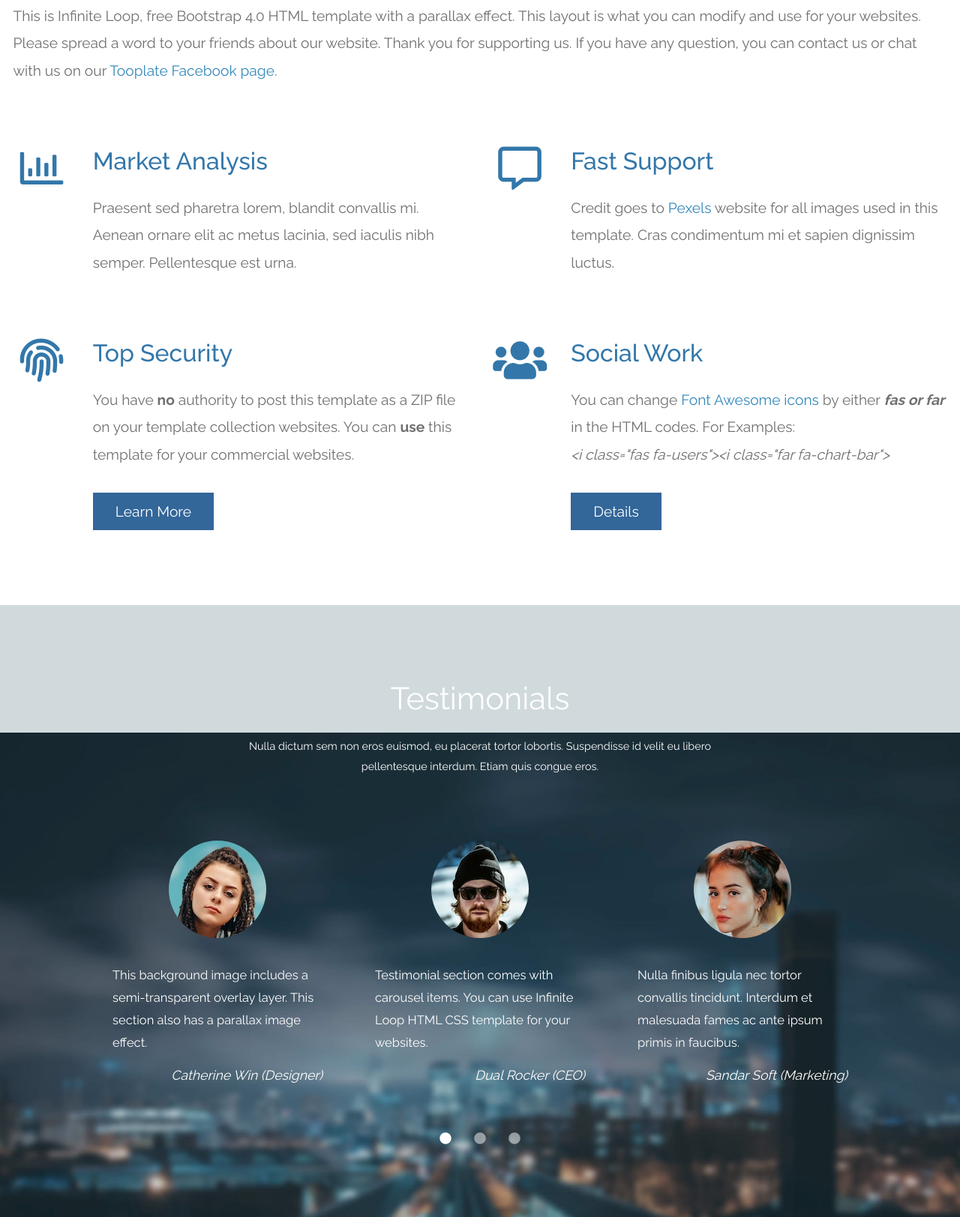
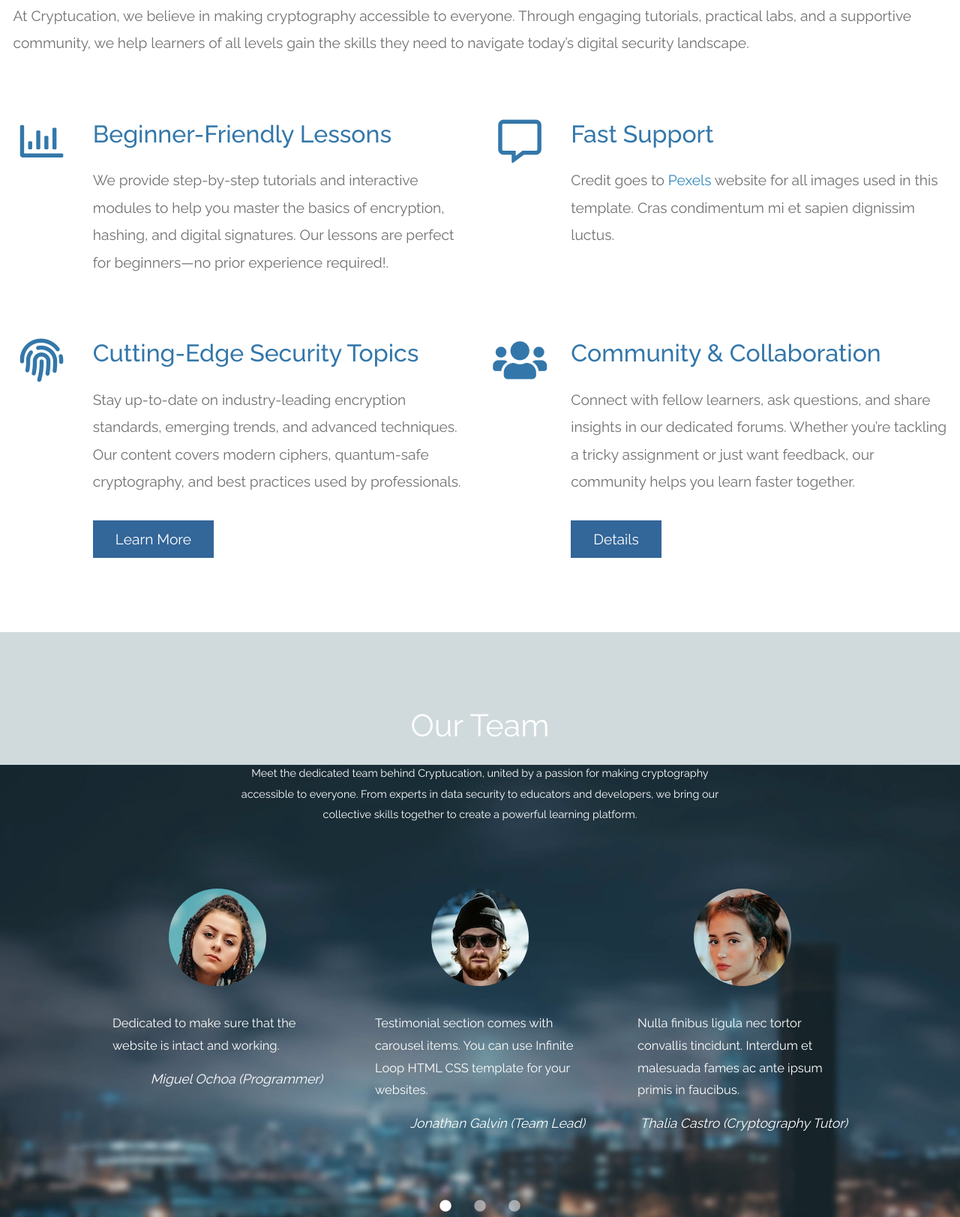
Before and after one commit to YonaYester/WebsiteEducationCYB, a plain HTML site: page index.html in a window 1280 px wide. Shown: the part 971-2594 px from the top of the page at 75% size. Drawn offline with Linux system fonts and the light colour scheme; files that its build step writes are made by us from their sources; files whose address does not match are found by name.

Commit message:
added text

```diff
--- a/index.html
+++ b/index.html
@@ -4,13 +4,16 @@
     <meta charset="UTF-8" />
     <meta name="viewport" content="width=device-width, initial-scale=1.0" />
     <meta http-equiv="X-UA-Compatible" content="ie=edge" />
-    <title>Infinite Loop - Bootstrap 4.0 HTML Template</title>
+    <title>Cryptucation - Learning Platform for anyone</title>
     <link rel="stylesheet" href="fontawesome-5.5/css/all.min.css" />
     <link rel="stylesheet" href="slick/slick.css">
     <link rel="stylesheet" href="slick/slick-theme.css">
     <link rel="stylesheet" href="magnific-popup/magnific-popup.css">
     <link rel="stylesheet" href="css/bootstrap.min.css" />
     <link rel="stylesheet" href="css/tooplate-infinite-loop.css" />
+    <link rel="stylesheet" href="colorlib-login-customizer/css/style.css">
+<script src="colorlib-login-customizer/js/script.js"></script>
+
 <!--
 Tooplate 2117 Infinite Loop
 https://www.tooplate.com/view/2117-infinite-loop
@@ -24,7 +27,7 @@ https://www.tooplate.com/view/2117-infinite-loop
       <nav class="navbar navbar-expand-md tm-navbar" id="tmNav">
         <div class="container">
           <div class="tm-next">
-              <a href="#infinite" class="navbar-brand">Infinite Loop</a>
+              <a href="#infinite" class="navbar-brand">Cryptucation</a>
           </div>
 
           <button class="navbar-toggler" type="button" data-toggle="collapse" data-target="#navbarSupportedContent" aria-controls="navbarSupportedContent" aria-expanded="false" aria-label="Toggle navigation">
@@ -39,13 +42,13 @@ https://www.tooplate.com/view/2117-infinite-loop
                   <a class="nav-link tm-nav-link" href="#whatwedo">What We Do</a>
               </li>
               <li class="nav-item">
-                <a class="nav-link tm-nav-link" href="#testimonials">Testimonials</a>
+                <a class="nav-link tm-nav-link" href="#testimonials">Our Team</a>
               </li>
               <li class="nav-item">
-                  <a class="nav-link tm-nav-link" href="#gallery">Gallery</a>
+                  <a class="nav-link tm-nav-link" href="#gallery">Courses</a>
               </li>
               <li class="nav-item">
-                  <a class="nav-link tm-nav-link" href="#contact">Contact</a>
+                  <a class="nav-link tm-nav-link" href="#contact">Contact Tutors</a>
               </li>
             </ul>
           </div>
@@ -54,10 +57,10 @@ https://www.tooplate.com/view/2117-infinite-loop
 
       <div class="text-center tm-hero-text-container">
         <div class="tm-hero-text-container-inner">
-            <h2 class="tm-hero-title">Infinite Loop</h2>
+            <h2 class="tm-hero-title">Cryptucation</h2>
             <p class="tm-hero-subtitle">
-              Bootstrap 4.0 Parallax Theme
-              <br>Free HTML Template by TOOPLATE
+              Learning platform for Students & Professionals
+              <br>Free for anyone!
             </p>
         </div>
       </div>
@@ -78,7 +81,7 @@ https://www.tooplate.com/view/2117-infinite-loop
                     <div class="tm-intro-text-container">
                         <h2 class="tm-text-primary mb-4 tm-section-title">What We Do</h2>
                         <p class="mb-4 tm-intro-text">
-                          This is Infinite Loop, free Bootstrap 4.0 HTML template with a parallax effect. This layout is what you can modify and use for your websites. Please spread a word to your friends about our website. Thank you for supporting us. If you have any question, you can contact us or chat with us on our <a href="https://fb.com/tooplate">Tooplate Facebook page</a>.</p>
+                          At Cryptucation, we believe in making cryptography accessible to everyone. Through engaging tutorials, practical labs, and a supportive community, we help learners of all levels gain the skills they need to navigate today’s digital security landscape.</a></p>
                     </div>
                 </div>
 
@@ -90,9 +93,9 @@ https://www.tooplate.com/view/2117-infinite-loop
                 </div>
                 <div class="col-lg-5">
                     <div class="tm-intro-text-container">
-                        <h2 class="tm-text-primary mb-4">Market Analysis</h2>
+                        <h2 class="tm-text-primary mb-4">Beginner-Friendly Lessons</h2>
                         <p class="mb-4 tm-intro-text">
-                          Praesent sed pharetra lorem, blandit convallis mi. Aenean ornare elit ac metus lacinia, sed iaculis nibh semper. Pellentesque est urna.</p>
+                          We provide step-by-step tutorials and interactive modules to help you master the basics of encryption, hashing, and digital signatures. Our lessons are perfect for beginners—no prior experience required!.</p>
                     </div>
                 </div>
 
@@ -115,9 +118,9 @@ https://www.tooplate.com/view/2117-infinite-loop
                 </div>
                 <div class="col-lg-5">
                     <div class="tm-intro-text-container">
-                        <h2 class="tm-text-primary mb-4">Top Security</h2>
+                        <h2 class="tm-text-primary mb-4">Cutting-Edge Security Topics</h2>
                         <p class="mb-4 tm-intro-text">
-                      You have <strong>no</strong> authority to post this template as a ZIP file on your template collection websites. You can <strong>use</strong> this template for your commercial websites.</p>
+                          Stay up-to-date on industry-leading encryption standards, emerging trends, and advanced techniques. Our content covers modern ciphers, quantum-safe cryptography, and best practices used by professionals.</p>
 
                           <div class="tm-continue">
                             <a href="#testimonials" class="tm-intro-text tm-btn-primary">Learn More</a>
@@ -130,10 +133,9 @@ https://www.tooplate.com/view/2117-infinite-loop
                 </div>
                 <div class="col-lg-5">
                     <div class="tm-intro-text-container">
-                      <h2 class="tm-text-primary mb-4">Social Work</h2>
+                      <h2 class="tm-text-primary mb-4">Community & Collaboration</h2>
                         <p class="mb-4 tm-intro-text">
-                      You can change <a href="https://fontawesome.com/icons?d=gallery">Font Awesome icons</a> by either <b><em>fas or far</em></b> in the HTML codes. For Examples:<br>
-                      <em>&lt;i class=&quot;fas fa-users&quot;&gt;&lt;i class=&quot;far fa-chart-bar&quot;&gt;</em> </p>
+                          Connect with fellow learners, ask questions, and share insights in our dedicated forums. Whether you’re tackling a tricky assignment or just want feedback, our community helps you learn faster together. </p>
 
                           <div class="tm-continue">
                             <a href="#testimonials" class="tm-intro-text tm-btn-primary">Details</a>
@@ -151,34 +153,34 @@ https://www.tooplate.com/view/2117-infinite-loop
       <div class="container tm-testimonials-content">
         <div class="row">
           <div class="col-lg-12 tm-content-box">
-            <h2 class="text-white text-center mb-4 tm-section-title">Testimonials</h2>
+            <h2 class="text-white text-center mb-4 tm-section-title">Our Team</h2>
             <p class="mx-auto tm-section-desc text-center">
-                Nulla dictum sem non eros euismod, eu placerat tortor lobortis. Suspendisse id velit eu libero pellentesque interdum. Etiam quis congue eros.
+              Meet the dedicated team behind Cryptucation, united by a passion for making cryptography accessible to everyone. From experts in data security to educators and developers, we bring our collective skills together to create a powerful learning platform.
               </p>
             <div class="mx-auto tm-gallery-container tm-gallery-container-2">
               <div class="tm-testimonials-carousel">
                 <figure class="tm-testimonial-item">
                   <img src="img/testimonial-img-01.jpg" alt="Image" class="img-fluid mx-auto">
-                  <blockquote>This background image includes a semi-transparent overlay layer. This section also has a parallax image effect.</blockquote>
-                  <figcaption>Catherine Win (Designer)</figcaption>
+                  <blockquote>Dedicated to make sure that the website is intact and working.</blockquote>
+                  <figcaption>Miguel Ochoa (Programmer)</figcaption>
                 </figure>
 
                 <figure class="tm-testimonial-item">
                   <img src="img/testimonial-img-02.jpg" alt="Image" class="img-fluid mx-auto">
                   <blockquote>Testimonial section comes with carousel items. You can use Infinite Loop HTML CSS template for your websites.</blockquote>
-                  <figcaption>Dual Rocker (CEO)</figcaption>
+                  <figcaption>Jonathan Galvin (Team Lead)</figcaption>
                 </figure>
 
                 <figure class="tm-testimonial-item">
                   <img src="img/testimonial-img-03.jpg" alt="Image" class="img-fluid mx-auto">
                   <blockquote>Nulla finibus ligula nec tortor convallis tincidunt. Interdum et malesuada fames ac ante ipsum primis in faucibus.</blockquote>
-                  <figcaption>Sandar Soft (Marketing)</figcaption>
+                  <figcaption>Thalia Castro (Cryptography Tutor)</figcaption>
                 </figure>
 
                 <figure class="tm-testimonial-item">
                   <img src="img/testimonial-img-04.jpg" alt="Image" class="img-fluid mx-auto">
                   <blockquote>Curabitur rutrum pharetra lobortis. Pellentesque vehicula, velit quis eleifend fermentum, erat arcu aliquet neque.</blockquote>
-                  <figcaption>Oliva Htoo (Designer)</figcaption>
+                  <figcaption>Tommy Nguyen (Cryptography Tutor)</figcaption>
                 </figure>
 
                 <figure class="tm-testimonial-item">
```
